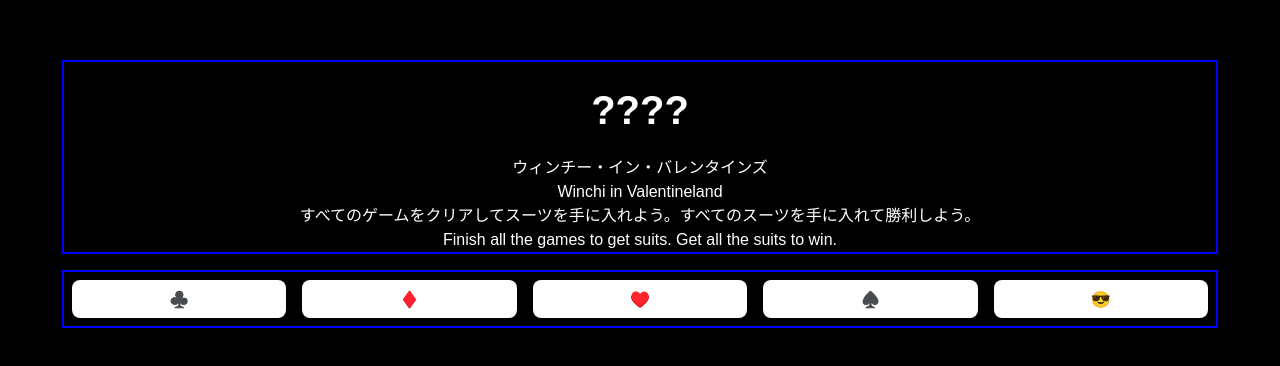
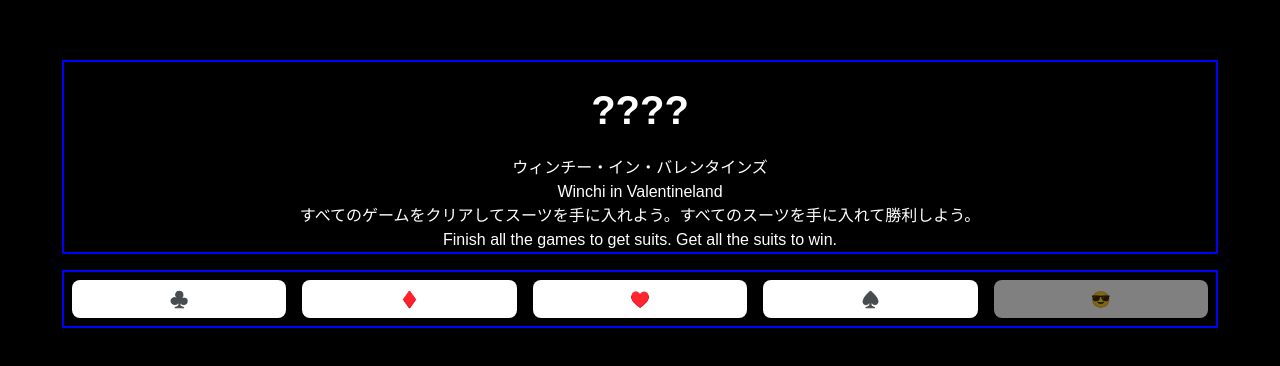
Before and after one commit to Maximus112901/valentines_card_website, a React (Vite) app: page / in a window 1280 px wide. Shown: the part 206-572 px from the top of the page. Built offline with nearby package versions, Linux system fonts and the light colour scheme.

Commit message:
[dev/alice-in-borderland] Update winner button

```diff
--- a/src/frameworks_and_drivers/web/pages/WelcomePage.tsx
+++ b/src/frameworks_and_drivers/web/pages/WelcomePage.tsx
@@ -25,7 +25,7 @@ export function WelcomePage({ onEvent }: PageProps) {
         {!state.cards["diamonds"] ? <button onClick={() => onEvent(ValentineEvent.diamonds())}>{SUITS.DIAMONDS}</button> : null}
         {!state.cards["hearts"] ? <button onClick={() => onEvent(ValentineEvent.hearts())}>{SUITS.HEARTS}</button> : null}
         {!state.cards["spades"] ? <button onClick={() => onEvent(ValentineEvent.spades())}>{SUITS.SPADES}</button> : null}
-        <button className={!state.winner ? '' : styles.disabled} onClick={() => onEvent(ValentineEvent.win())}>{WINNER_PAGE.ICON}</button>
+        <button className={state.winner ? '' : styles.disabled} onClick={() => onEvent(ValentineEvent.win())}>{WINNER_PAGE.ICON}</button>
       </div>
     </div>
   );
```
